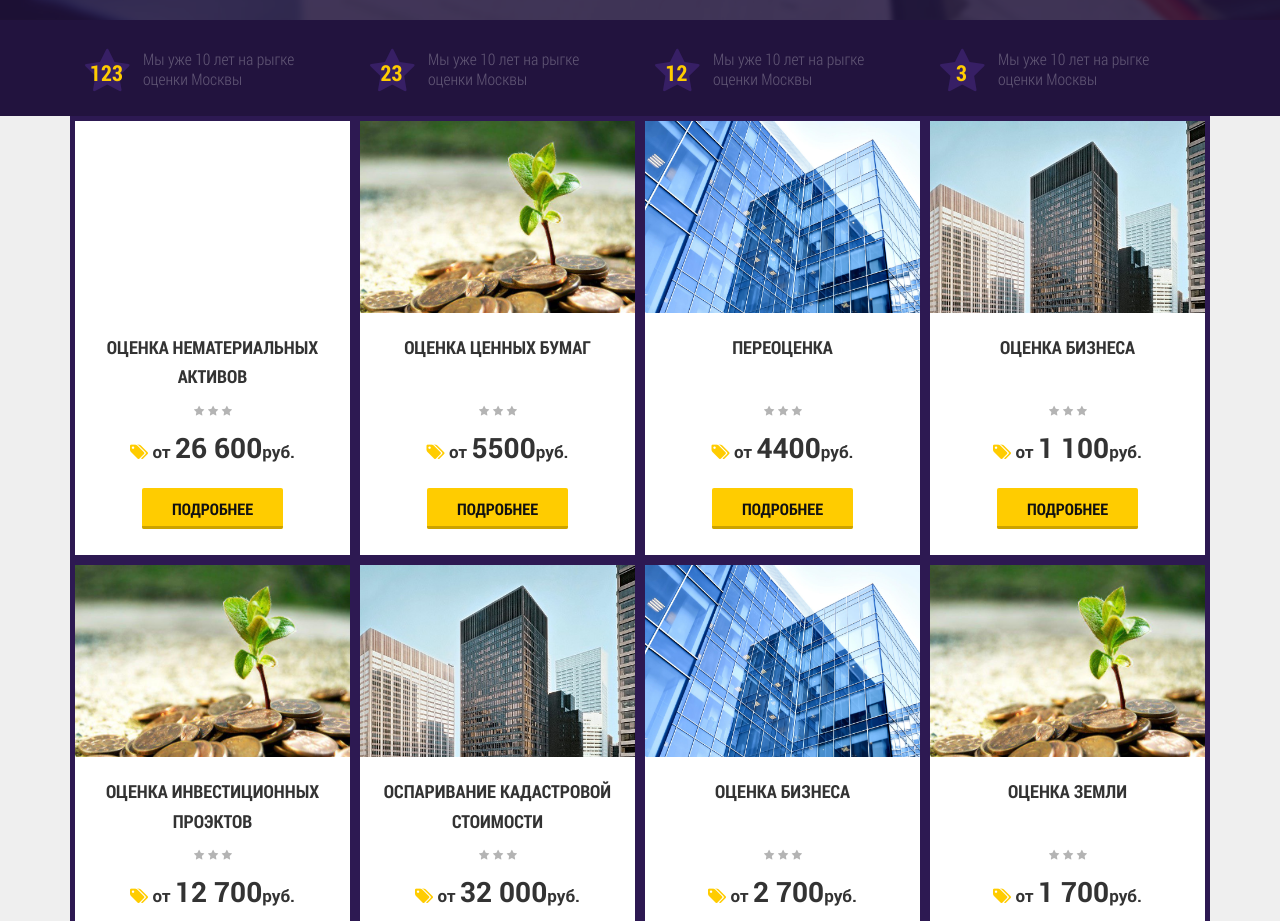
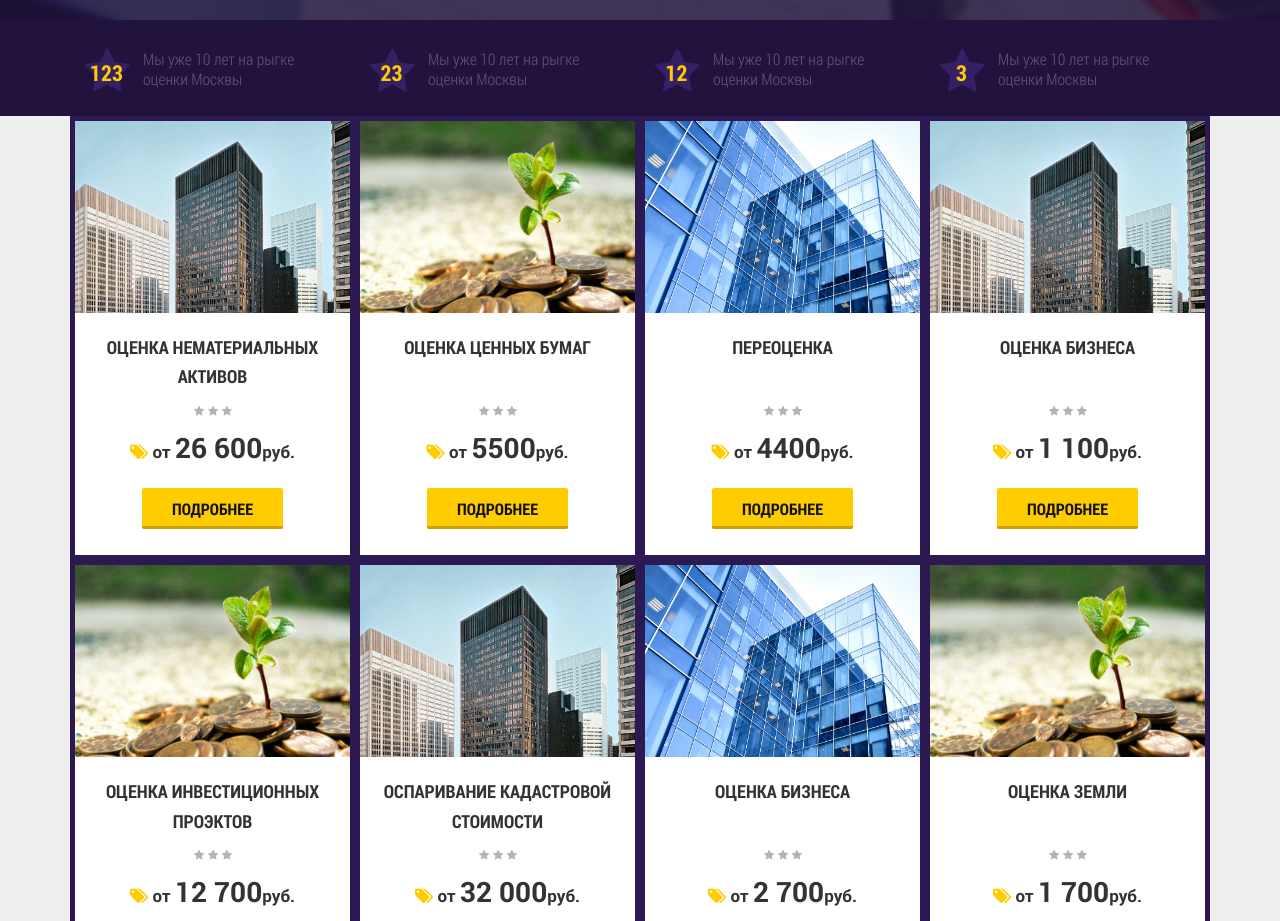
Before and after one commit to guardofparadise/web-2, a plain HTML site: page index.html in a window 1280 px wide. Shown: the part 1300-2221 px from the top of the page. Drawn offline with Linux system fonts and the light colour scheme.

Commit message:
Update index.html

```diff
--- a/index.html
+++ b/index.html
@@ -352,7 +352,7 @@
 				<div class="col-lg-3 col-md-6">
 
 					<div class="service-item">
-						<div class="service-item-image style="background-image: url(img/seagram.jpg);">
+						<div class="service-item-image" style="background-image: url(img/seagram.jpg);">
 							<i class="fa fa-eye"></i>
 						</div>
 						<h4>Оценка нематериальных активов</h4>
```
